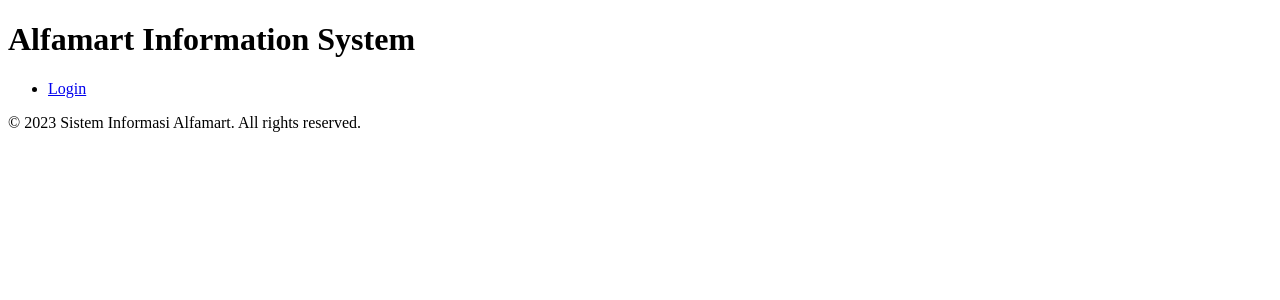
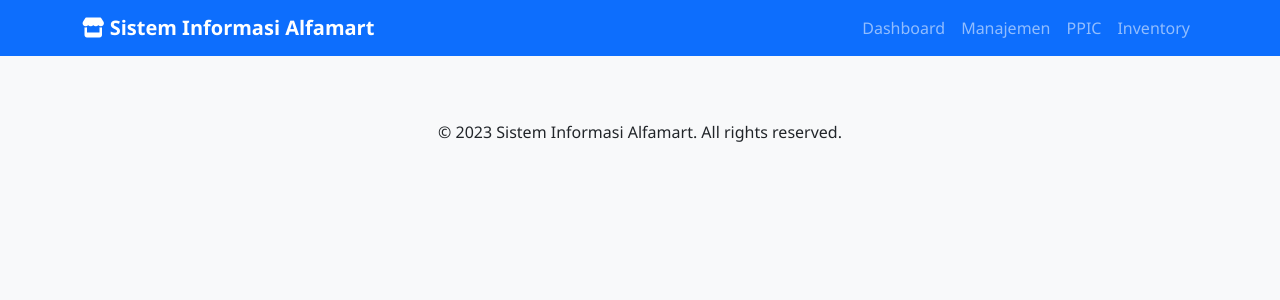
Before and after one commit to solsolsol02/sopayyy, a Flask app: template static/templates/base.html in a window 1280 px wide. Shown: the top 300 px of the page. Run offline with Flask 3, Linux system fonts and the light colour scheme; the template is opened without the code that fills it, so the values that code supplies are empty.

Commit message:
second commit

```diff
--- a/requirements.txt
+++ b/requirements.txt
@@ -0,0 +1,6 @@
+Flask==2.3.3
+Flask-SQLAlchemy==3.0.5
+python-dotenv==1.0.0
+numpy==1.24.3
+scikit-learn==1.3.0
+gunicorn==21.2.0
--- a/static/css/style.css
+++ b/static/css/style.css
@@ -0,0 +1,26 @@
+body {
+    background-color: #f8f9fa;
+    font-family: 'Segoe UI', Tahoma, Geneva, Verdana, sans-serif;
+}
+
+.card {
+    box-shadow: 0 0.125rem 0.25rem rgba(0, 0, 0, 0.075);
+    border: 1px solid rgba(0, 0, 0, 0.125);
+}
+
+.navbar-brand {
+    font-weight: bold;
+}
+
+.display-6 {
+    font-size: 1.8rem;
+}
+
+.table th {
+    border-top: none;
+}
+
+.card-header {
+    background-color: rgba(0, 0, 0, 0.03);
+    border-bottom: 1px solid rgba(0, 0, 0, 0.125);
+}
--- a/static/templates/base.html
+++ b/static/templates/base.html
@@ -3,42 +3,51 @@
 <head>
     <meta charset="UTF-8">
     <meta name="viewport" content="width=device-width, initial-scale=1.0">
-    <title>Sistem Informasi Alfamart - {% block title %}Dashboard{% endblock %}</title>
+    <title>Sistem Informasi Alfamart</title>
+    <link href="https://cdn.jsdelivr.net/npm/bootstrap@5.1.3/dist/css/bootstrap.min.css" rel="stylesheet">
+    <link rel="stylesheet" href="https://cdnjs.cloudflare.com/ajax/libs/font-awesome/6.0.0/css/all.min.css">
     <link rel="stylesheet" href="{{ url_for('static', filename='css/style.css') }}">
     <script src="https://cdn.jsdelivr.net/npm/chart.js"></script>
 </head>
 <body>
-    <header>
-        <div class="header-container">
-            <div class="logo">
-                <h1>Alfamart Information System</h1>
+    <nav class="navbar navbar-expand-lg navbar-dark bg-primary">
+        <div class="container">
+            <a class="navbar-brand" href="/">
+                <i class="fas fa-store"></i> Sistem Informasi Alfamart
+            </a>
+            <button class="navbar-toggler" type="button" data-bs-toggle="collapse" data-bs-target="#navbarNav">
+                <span class="navbar-toggler-icon"></span>
+            </button>
+            <div class="collapse navbar-collapse" id="navbarNav">
+                <ul class="navbar-nav ms-auto">
+                    <li class="nav-item">
+                        <a class="nav-link" href="/">Dashboard</a>
+                    </li>
+                    <li class="nav-item">
+                        <a class="nav-link" href="/management">Manajemen</a>
+                    </li>
+                    <li class="nav-item">
+                        <a class="nav-link" href="/ppic">PPIC</a>
+                    </li>
+                    <li class="nav-item">
+                        <a class="nav-link" href="/inventory">Inventory</a>
+                    </li>
+                </ul>
             </div>
-            <nav>
-                <ul>
-                    {% if session.username %}
-                    <li><a href="{{ url_for('dashboard') }}">Dashboard</a></li>
-                    <li><a href="#">Laporan</a></li>
-                    <li><a href="#">Pengaturan</a></li>
-                    <li><a href="{{ url_for('logout') }}">Logout ({{ session.username }})</a></li>
-                    {% else %}
-                    <li><a href="{{ url_for('login') }}">Login</a></li>
-                    {% endif %}
-                </ul>
-            </nav>
         </div>
-    </header>
+    </nav>
 
-    <main>
+    <div class="container mt-4">
         {% block content %}{% endblock %}
-    </main>
+    </div>
 
-    <footer>
-        <div class="footer-container">
-            <p>&copy; 2023 Sistem Informasi Alfamart. All rights reserved.</p>
+    <footer class="bg-light text-center py-3 mt-5">
+        <div class="container">
+            <p class="mb-0">© 2023 Sistem Informasi Alfamart. All rights reserved.</p>
         </div>
     </footer>
 
-    <script src="{{ url_for('static', filename='js/utils.js') }}"></script>
-    {% block scripts %}{% endblock %}
+    <script src="https://cdn.jsdelivr.net/npm/bootstrap@5.1.3/dist/js/bootstrap.bundle.min.js"></script>
+    <script src="{{ url_for('static', filename='js/chart.js') }}"></script>
 </body>
 </html>
```
Also changed, not shown: data.py (+134 -0 lines), netlify.toml.
